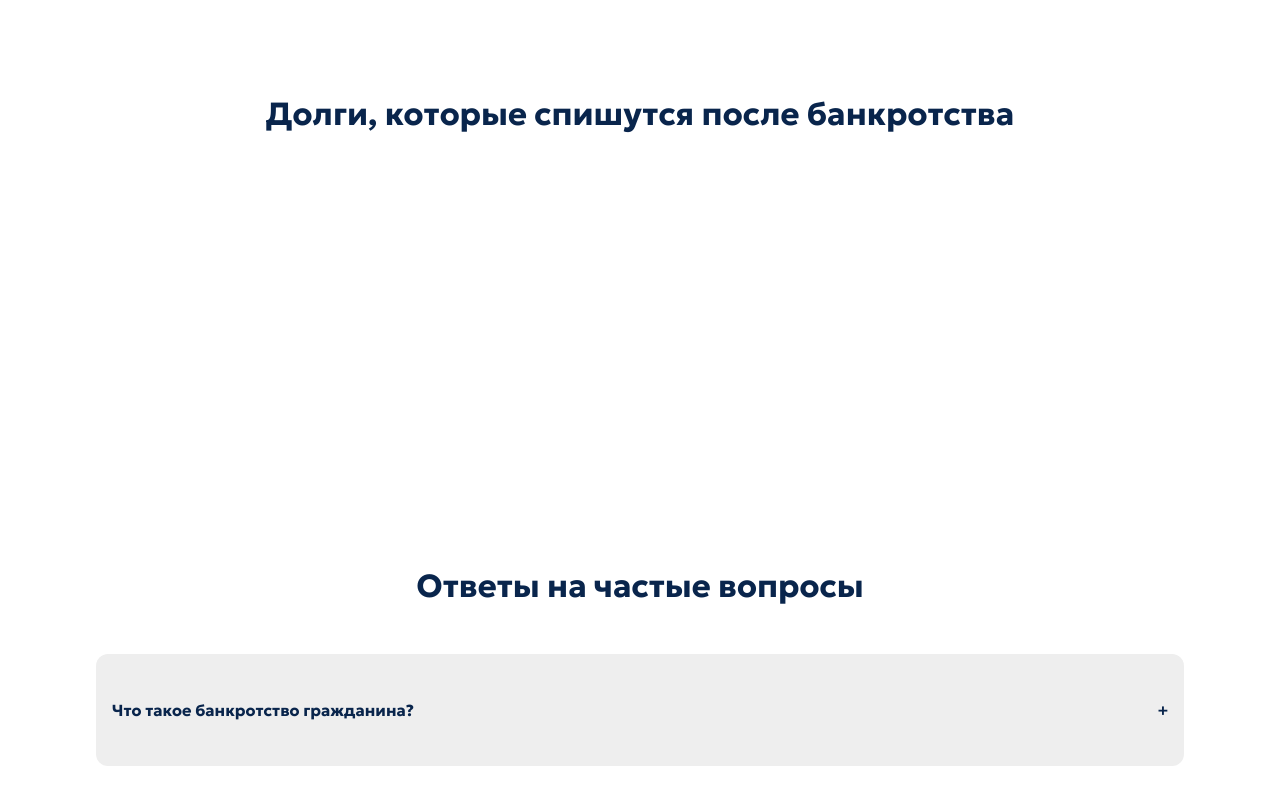
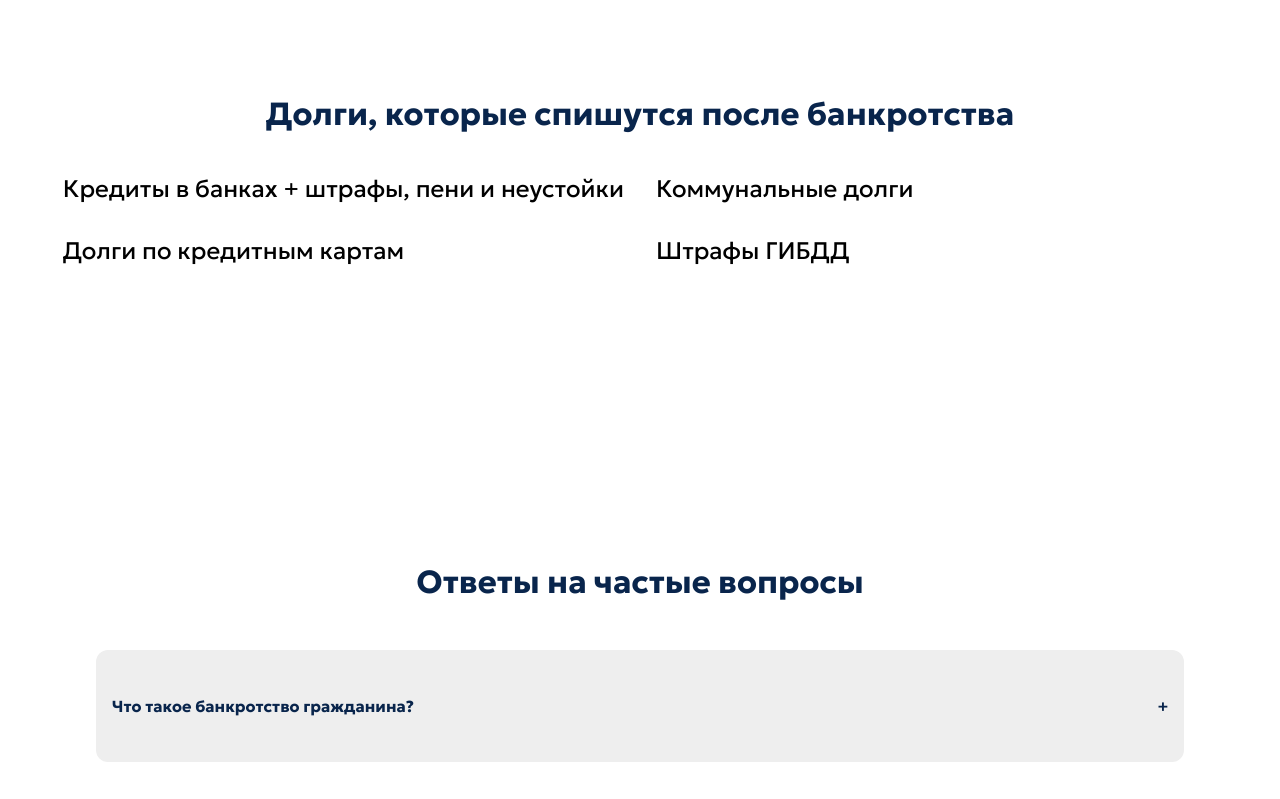
Before and after one commit to Imbrionofsocks/BankingLanding, a plain HTML site: page index.html in a window 1280 px wide. Shown: the part 1880-2679 px from the top of the page. Drawn offline with Linux system fonts and the light colour scheme.

Commit message:
header and steps ajustment

```diff
--- a/index.html
+++ b/index.html
@@ -69,7 +69,6 @@
             <div class="header-title">Завершённые дела</div>
             <div class="header-title">Частые вопросы</div>
             <div class="header-title">Контакты</div>
-            </div>
             <a class="red-btn-header" href="tel:+79275141259"><svg width="24" height="25" viewBox="0 0 24 25" fill="none" xmlns="http://www.w3.org/2000/svg">
               <path d="M7.17783 4.89722C7.54113 4.89722 7.87583 5.09423 8.05213 5.41185L9.27538 7.61525C9.43553 7.90375 9.44303 8.2527 9.29548 8.54785L8.11708 10.9047C8.11708 10.9047 8.45858 12.6604 9.88778 14.0896C11.317 15.5188 13.0668 15.8544 13.0668 15.8544L15.4233 14.6762C15.7186 14.5285 16.0678 14.5362 16.3564 14.6966L18.5661 15.9251C18.8834 16.1015 19.0802 16.4361 19.0802 16.7991V19.3359C19.0802 20.6277 17.8802 21.5608 16.6562 21.1477C14.1422 20.2995 10.2399 18.6844 7.76648 16.2109C5.29303 13.7375 3.67793 9.83515 2.82966 7.3212C2.41665 6.09715 3.3497 4.89722 4.64152 4.89722H7.17783Z" fill="white" stroke="white" stroke-width="2" stroke-linejoin="round"/>
               </svg>
@@ -82,6 +81,7 @@
                   </div>
               </div>
           </a>
+            </div>
         </div>
     </div>
 </div>
@@ -271,12 +271,16 @@
                 <div class="steps-subtitle"></div>
                 <div class="steps-content">
                     <div class="steps-item">
+                      Кредиты в банках + штрафы, пени и неустойки
                     </div>
                     <div class="steps-item">
+                      Коммунальные долги
                     </div>
                     <div class="steps-item">
+                      Долги по кредитным картам
                     </div>
                     <div class="steps-item">
+                      Штрафы ГИБДД
                     </div>
                 </div>
             </div>
--- a/styles.css
+++ b/styles.css
@@ -85,9 +85,10 @@ html,body {
     color: var(--color-dark-gray)
 }
 .header-content{
-    gap:1rem;
-    display: inline-flex;
+    display: flex;
     align-items: center;
+    justify-content: space-between;
+    width: 100%;
 }
 .intro{
     width: 100%;
@@ -617,13 +618,13 @@ color: var(--color-main-dark-accent)
     padding-bottom: 8rem;
 }
 .steps-content{
-    display: flex;
-    flex-direction: column;
-    justify-content: center;
-    align-items: center;
+    font-family: 'Geologica Regular';
+    display: grid;
+    grid-template-columns: 1fr 1fr;
     gap:2rem;
     padding-top:2.5rem;
     padding-bottom:2.5rem;
+    font-size: 24px;
 }
 .steps-title{
     color: var(--color-main-dark-accent);
@@ -665,8 +666,7 @@ color: var(--color-main-dark-accent)
     display: flex;
     flex-direction: column;
     justify-content: center;
-    align-items: center;
-    gap:0.5rem;
+    align-items: flex-start;
 }
 
 
```
Lines whose indentation alone changed are shown as unchanged.
